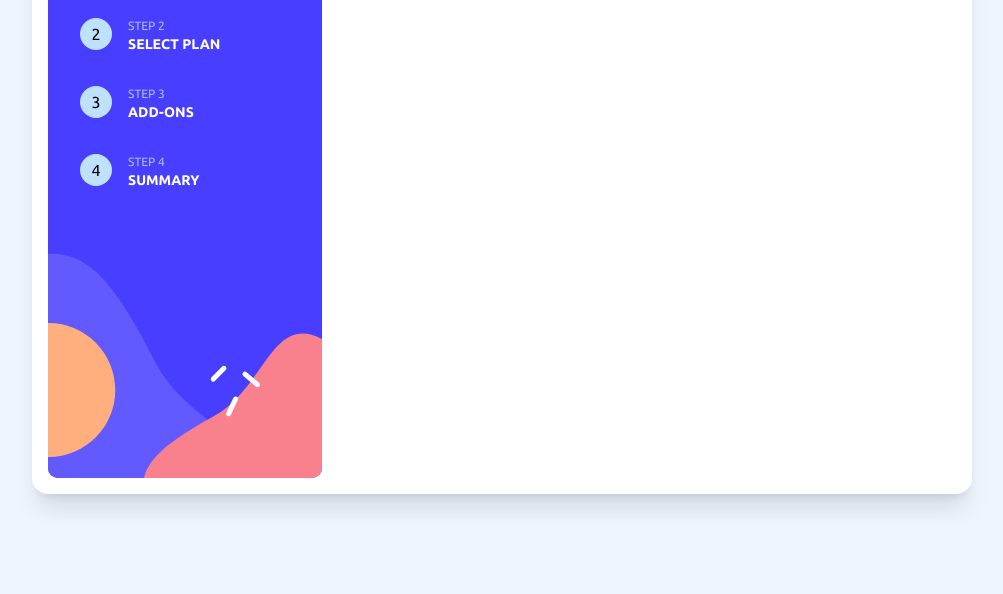
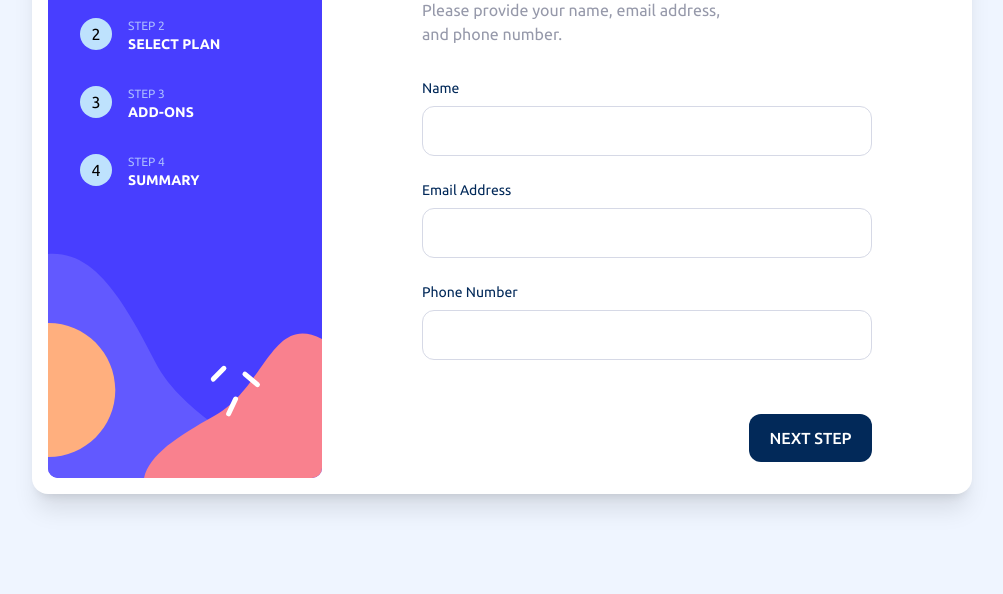
Before and after one commit to mrvicthor/multi-step-form, a website built with Vite: page index.html in a window 1280 px wide. Shown: the part 206-800 px from the top of the page, without its empty margins (138-1141 px from the left). Built offline with nearby package versions, Linux system fonts and the light colour scheme.

Commit message:
feat(main.ts): added form

```diff
--- a/src/main.ts
+++ b/src/main.ts
@@ -11,7 +11,27 @@ document.querySelector<HTMLDivElement>("#app")!.innerHTML = `
 <ul id="steps" class="step-wrapper px-8 py-10 flex flex-col gap-8">
 </ul>
 </div></section>
-<section></section>
+<section class="pt-12 relative">
+<form class="">
+<h1 class="text-[#022959] text-[2rem] font-bold">Personal info</h1>
+<p class="text-[#9699AA] mt-2 text-[1rem] form-text">Please provide your name, email address, and phone number.</p>
+<section class="mt-8">
+<div class="input-wrapper flex flex-col gap-2">
+<label class="text-[#022959] text-sm capitalize" for="name">name</label>
+<input type="text" id="name" class="border border-[#D6D9E6] rounded-xl"/>
+</div>
+<div class="input-wrapper flex flex-col gap-2 mt-6">
+<label class="text-[#022959] text-sm capitalize" for="email">email address</label>
+<input type="email" id="email" class="border border-[#D6D9E6] rounded-xl"/>
+</div>
+<div class="input-wrapper flex flex-col gap-2 mt-6">
+<label class="text-[#022959] text-sm capitalize" for="phoneNumber">Phone number</label>
+<input type="text" id="phoneNumber" class="border border-[#D6D9E6] rounded-xl"/>
+</div>
+</section>
+<button class="absolute bottom-8 right-0 h-12 w-[7.6875rem] bg-[#022959] text-white font-medium text-[1rem] uppercase rounded-xl cursor-pointer">next step</button>
+</form>
+</section>
 </section>
 </main>
 `;
--- a/src/style.css
+++ b/src/style.css
@@ -11,6 +11,22 @@
   body {
     font-family: "Ubuntu", sans-serif;
     background: #eff5ff;
+  }
+}
+
+@layer components {
+  .form-text {
+    width: 35ch;
+  }
+
+  input[type="text"],
+  input[type="email"] {
+    width: 100%;
+    padding: 12px 20px;
+    box-sizing: border-box;
+  }
+
+  .input-wrapper {
   }
 }
 
```
